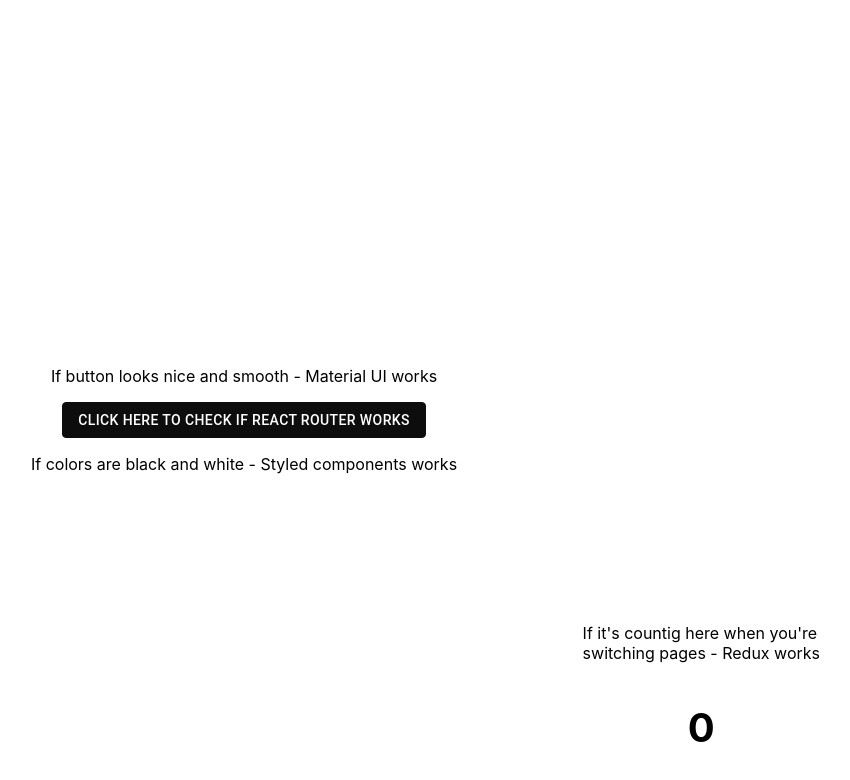
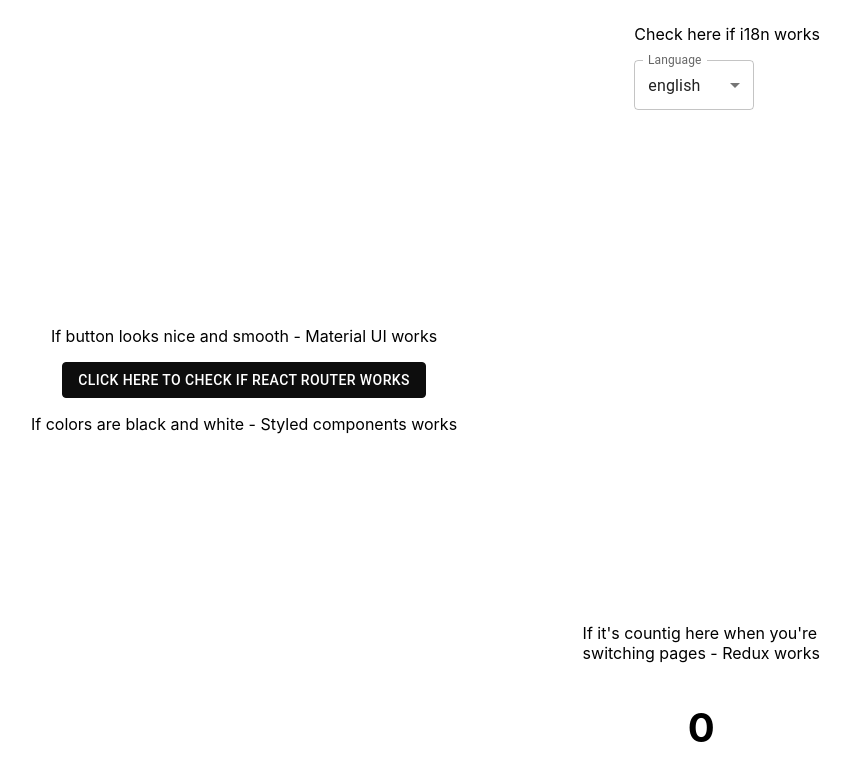
Before and after one commit to intive/patronage22-bialystok-js-simple-jira, a React (Create React App) app: page / in a window 1280 px wide. Shown: the top 780 px of the page, without its empty margins (396-1246 px from the left). Built offline with nearby package versions, Linux system fonts and the light colour scheme.

Commit message:
setup i18n and added select to switch languages

```diff
--- a/src/App.tsx
+++ b/src/App.tsx
@@ -4,10 +4,12 @@ import { Routes, Route } from "react-router-dom";
 import { Home } from "./views/Home/Home";
 import { SecondPage } from "./views/SecondPage/SecondPage";
 import { Counter } from "./components/Counter/Counter";
+import { Select } from "./components/Select/Select";
 
 const App = () => (
   <>
     <ThemeProvider theme={theme}>
+      <Select />
       <Routes>
         <Route index element={<Home />} />
         <Route path="second" element={<SecondPage />} />
--- a/src/components/Select/Select.style.tsx
+++ b/src/components/Select/Select.style.tsx
@@ -1,14 +1,13 @@
-import { styled } from "@mui/material/styles";
-import Button from "@mui/material/Button";
+import { styled as styledmui } from "@mui/material/styles";
+import styled from "styled-components";
+import Select from "@mui/material/Select";
 
-export const StyledSelect = styled(Button)`
-  background-color: ${({ theme }) => theme.palette.secondary.main};
-  color: ${({ theme }) => theme.palette.primary.main};
-  border: 1px solid ${({ theme }) => theme.palette.secondary.main};
+export const SelectWrapper = styled.div`
+  position: absolute;
+  top: 1%;
+  right: 5%;
+`;
 
-  &:hover {
-    color: ${({ theme }) => theme.palette.secondary.main};
-    background-color: ${({ theme }) => theme.palette.primary.main};
-    border: 1px solid ${({ theme }) => theme.palette.secondary.main};
-  }
+export const StyledSelect = styledmui(Select)`
+  max-height: 50px;
 `;
--- a/src/components/Select/Select.tsx
+++ b/src/components/Select/Select.tsx
@@ -1,7 +1,42 @@
-import { StyledSelect } from "./Select.style";
+import { useState } from "react";
+import MenuItem from "@mui/material/MenuItem";
+import InputLabel from "@mui/material/InputLabel";
+import FormControl from "@mui/material/FormControl";
+import Box from "@mui/material/Box";
+import { StyledSelect, SelectWrapper } from "./Select.style";
+import { useTranslation } from "react-i18next";
 
 // interface SelectProps {
 //   switch: () => void;
 // }
 
-export const Select = () => <StyledSelect variant="outlined"></StyledSelect>;
+export const Select = () => {
+  const [lang, setLang] = useState("en");
+  const { t, i18n } = useTranslation();
+
+  const handleChangeLang = (e: any) => {
+    setLang(e.target.value);
+    i18n.changeLanguage(e.target.value);
+  };
+
+  return (
+    <SelectWrapper>
+      <p>{t("paragraph5")}</p>
+      <Box sx={{ maxWidth: 120 }}>
+        <FormControl fullWidth>
+          <InputLabel id="lang-changer">Language</InputLabel>
+          <StyledSelect
+            labelId="ang-changer"
+            id="demo-simple-select"
+            label="Language"
+            value={lang}
+            onChange={handleChangeLang}
+          >
+            <MenuItem value={"en"}>english</MenuItem>
+            <MenuItem value={"pl"}>polski</MenuItem>
+          </StyledSelect>
+        </FormControl>
+      </Box>
+    </SelectWrapper>
+  );
+};
--- a/src/translations/i18n.tsx
+++ b/src/translations/i18n.tsx
@@ -18,6 +18,7 @@ i18next.use(initReactI18next).init({
         paragraph3: "If you see this page - React Router works",
         paragraph4:
           "If it's countig here when you're\nswitching pages - Redux works",
+        paragraph5: "Check here if i18n works",
         button1: "Click here to check if React Router works",
         button2: "click to return to the previous page",
       },
@@ -29,6 +30,7 @@ i18next.use(initReactI18next).init({
         paragraph3: "Jeśli widzisz tę stronę - React Router działa",
         paragraph4:
           "Jeśli licznik zmienia się podczas\nzmiany stron - Redux działa",
+        paragraph5: "Sprawdź tutaj czy i18n działa",
         button1: "kliknij żeby sprawdzić czy React Router działa",
         button2: "kliknij by powrócić do poprzedniej strony",
       },
--- a/src/views/Home/Home.style.tsx
+++ b/src/views/Home/Home.style.tsx
@@ -1,7 +1,7 @@
 import styled from "styled-components";
 
 export const StyledPageWrapper = styled.section`
-  height: 100vh;
+  height: 90vh;
   display: flex;
   flex-direction: column;
   justify-content: center;
--- a/src/views/Home/Home.tsx
+++ b/src/views/Home/Home.tsx
@@ -17,7 +17,7 @@ export const Home = () => {
   return (
     <StyledPageWrapper>
       <p>{t("paragraph1")}</p>
-      <Link to="/second">
+      <Link to="/second" style={{ textDecoration: "none" }}>
         <Button adding={adding} child={t("button1")} />
       </Link>
       <p>{t("paragraph2")}</p>
--- a/src/views/SecondPage/SecondPage.tsx
+++ b/src/views/SecondPage/SecondPage.tsx
@@ -16,7 +16,7 @@ export const SecondPage = () => {
   return (
     <StyledPageWrapper>
       <p>{t("paragraph3")}</p>
-      <Link to="/">
+      <Link to="/" style={{ textDecoration: "none" }}>
         <Button adding={adding} child={t("button2")} />
       </Link>
     </StyledPageWrapper>
```
Also changed, not shown: public/manifest.json.
